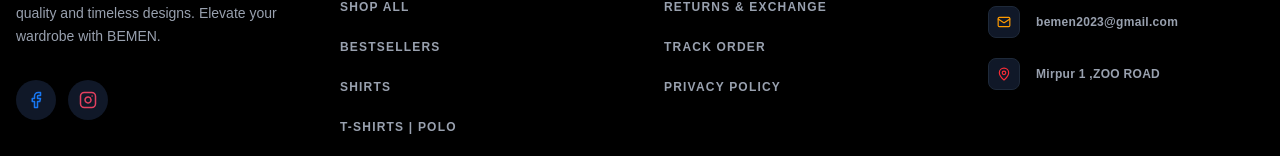
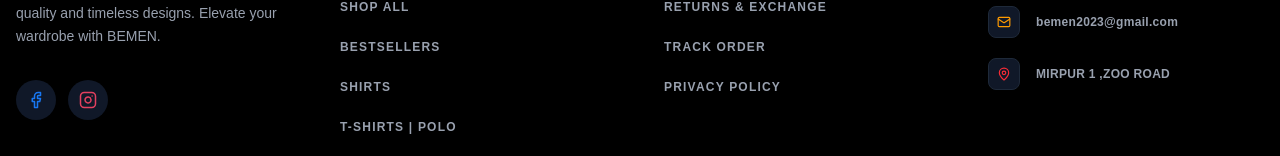
Before and after one commit to ashrafultusar/BEMan, a Next.js app: page / in a window 1280 px wide. Shown: the part 3598-3754 px from the top of the page. Built offline with nearby package versions, Linux system fonts and the light colour scheme; no server answers; the database is empty.

Commit message:
added all

```diff
--- a/components/Footer.tsx
+++ b/components/Footer.tsx
@@ -54,7 +54,7 @@
     {
       icon: MapPin,
       label: "Address",
-      value: "Mirpur 1 ,ZOO ROAD",
+      value: "MIRPUR 1 ,ZOO ROAD",
       href: "#",
       iconColor: "text-red-500",
     },
```
